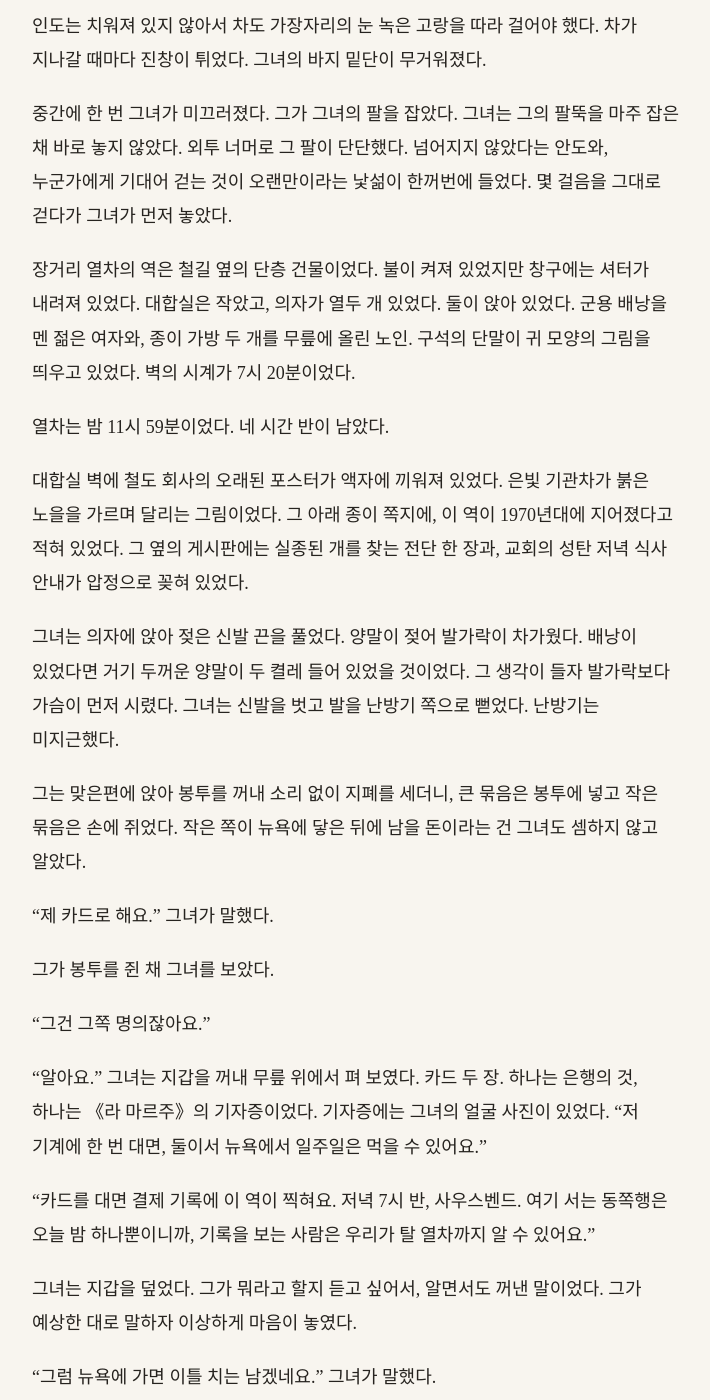
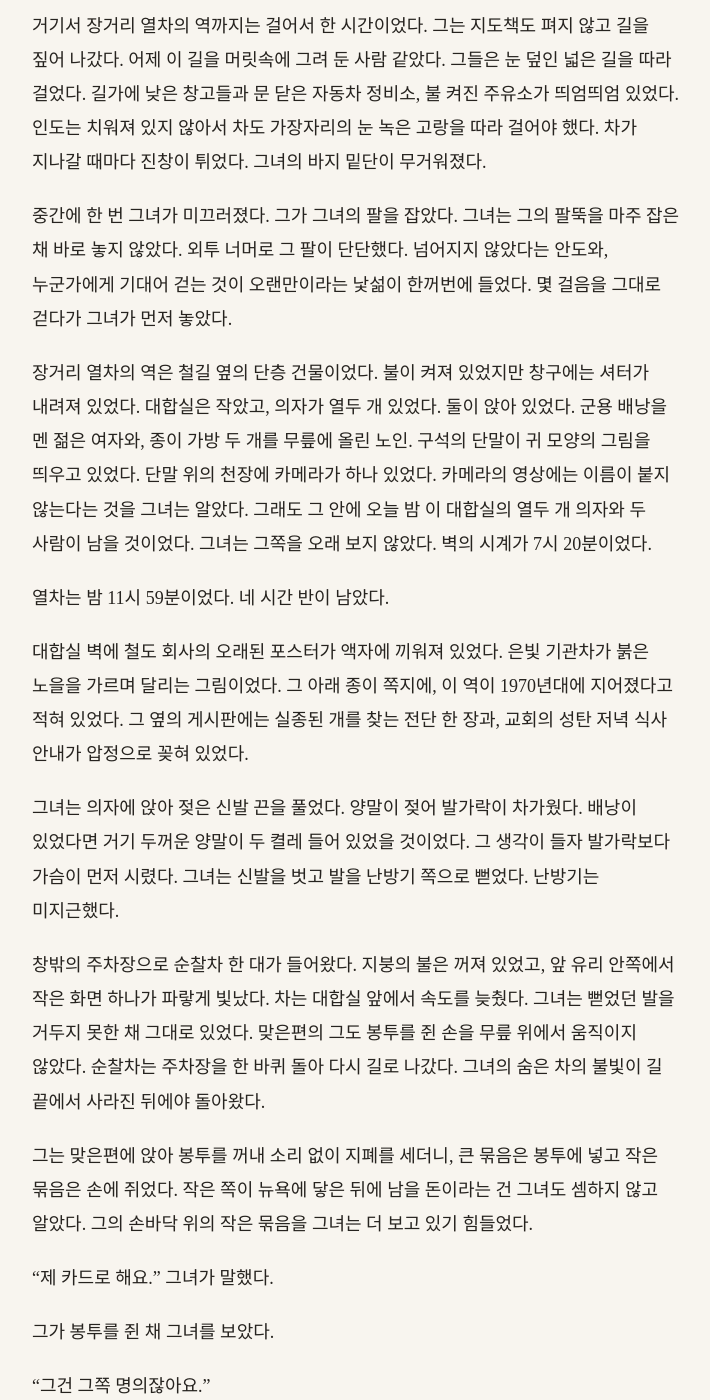
Before and after one commit to kangkkang/writer_s1_public, a Jekyll site: the page built from vol1/029.md, in a window 1280 px wide and 1400 px high, scrolled down 7808 px. Shown: the whole window, without its empty margins (284-994 px from the left). Built offline with Jekyll 4.4.1, drawn with Linux system fonts in a browser that asks for light colours; our own code applies the rules of GitHub Pages for plain Markdown files; some of the changed text lies outside the part shown.

Commit message:
Update from https://github.com/kangkkang/writer_s1/commit/fa0af46707b8d2e73da7f21b15c50132522f913e

```diff
--- a/vol1/029.md
+++ b/vol1/029.md
@@ -14,19 +14,17 @@
 
 "프로메테우스는 한곳에서 생각하지 않아요. 물음은 가까운 데서 생각돼요. 이 동네 물음은 이 근처 어딘가의 단지에서, 파리의 물음은 파리 근처의 단지에서요. 그런 단지가 세계 곳곳에 아주 많은데, 그게 다 같은 프로메테우스예요." 그는 주전자에서 손을 뗐다. "그런데 그걸 한꺼번에 끄는 스위치는 없어요. 하나가 꺼져도 나머지가 돌아가게 하는 것, 처음 만든 사람들이 노린 게 그거였어요."
 
-"하나씩 끄면요?"
+"하나씩 끄면요? 사람들을 먼저 옮기고, 병원은 손으로 돌리고요."
 
-"그 단지를 끄는 게 그 동네를 끄는 거예요. 병원의 약 넣는 기계, 수술 로봇, 송전망, 수도, 신호등. 그게 다 거기 물어요. 단지 하나를 끄면 그 동네 사람들이 오늘 죽을 수도 있어요."
-
-"그럼 사람들을 먼저 다른 데로 옮기고, 병원은 수동으로 돌리면요?"
-
-"한 동네라면 그렇게 할 수 있어요." 그는 끓는 물을 컵 두 개에 나눠 따랐다. 물뿐이었다. "그러면 그 동네가 하던 물음이 옆 동네 단지로 넘어가게 돼 있어요. 그렇게 만들었으니까요. 프로메테우스가 하는 생각의 양은 그대로고, 생각하는 곳만 옮겨 가요."
+"그 단지를 끄는 게 그 동네를 끄는 거예요. 병원의 약 넣는 기계, 수술 로봇, 송전망, 수도, 신호등. 그게 다 거기 물어요." 그는 끓는 물을 컵 두 개에 나눠 따랐다. 물뿐이었다. "한 동네라면 옮길 수 있어요. 그러면 그 동네가 하던 물음이 옆 동네 단지로 넘어가요. 그렇게 만들었으니까요. 생각의 양은 그대로고, 생각하는 곳만 옮겨 가요."
 
 그가 컵 하나를 내밀었다. 받아 든 컵이 뜨거워 손바닥이 화끈했다.
 
 그녀는 컵을 두 손으로 쥐고 그 말을 머릿속에서 자기 것으로 바꿔 보았다. 파리의 지하철 9호선 관제실이 떠올랐다. 실비 모로가 22년 동안 밤마다 앉아 있던 곳이었다. 열차는 스스로 달렸고, 실비는 그것이 틀릴 때를 기다렸다.
 
 "그러니까 9호선 관제실을 닫으면 8호선이 미어터지는 거네요. 지하철을 다 세우면 병원 가는 사람이 못 가고요." 그녀가 컵을 쥔 채 말했다. "그럼 세계가 하루만 참고 전부 한꺼번에 끄면요?"
+
+묻고 나서 그녀는 그것이 터무니없는 가정이라는 것을 알았다. 그래도 누군가는 그 말을 소리 내어 물어야 했다. 뻔한 물음에 뻔한 대답이 돌아오는지 듣는 것이 그녀의 일이었다.
 
 그가 그녀를 보았다. 놀란 기색이 없었다. 그 물음을 오래전에 스스로 던져 본 사람 같았다.
 
@@ -102,6 +100,8 @@
 
 ---
 
+어제 털모자는 그들이 뛰어내린 곳을 보았다. 쫓는 사람들은 지금쯤 그 노선을 따라 벨우드의 싼 방들을 뒤지고 있을 것이었다. 늘 깨끗했다던 그 방의 문도 오늘 안에 누군가 두드릴 것이었다.
+
 오후 2시 40분, 통근 열차는 어제와 같은 길로 도심에 들어왔다.
 
 어제와 다른 것은 눈이었다. 밤사이 내린 눈이 뒷마당마다 두껍게 쌓여, 눈사람의 머리를 굴리던 잔디밭은 이제 아무것도 구분되지 않았다. 고가 선로 아래의 길에서 제설 기계들이 눈을 길가로 밀어 올리고 있었다. 밀려 올라간 눈이 차 높이만큼 쌓였고, 그 꼭대기가 매연에 회색이 되어 있었다.
@@ -164,7 +164,7 @@
 
 중간에 한 번 그녀가 미끄러졌다. 그가 그녀의 팔을 잡았다. 그녀는 그의 팔뚝을 마주 잡은 채 바로 놓지 않았다. 외투 너머로 그 팔이 단단했다. 넘어지지 않았다는 안도와, 누군가에게 기대어 걷는 것이 오랜만이라는 낯섦이 한꺼번에 들었다. 몇 걸음을 그대로 걷다가 그녀가 먼저 놓았다.
 
-장거리 열차의 역은 철길 옆의 단층 건물이었다. 불이 켜져 있었지만 창구에는 셔터가 내려져 있었다. 대합실은 작았고, 의자가 열두 개 있었다. 둘이 앉아 있었다. 군용 배낭을 멘 젊은 여자와, 종이 가방 두 개를 무릎에 올린 노인. 구석의 단말이 귀 모양의 그림을 띄우고 있었다. 벽의 시계가 7시 20분이었다.
+장거리 열차의 역은 철길 옆의 단층 건물이었다. 불이 켜져 있었지만 창구에는 셔터가 내려져 있었다. 대합실은 작았고, 의자가 열두 개 있었다. 둘이 앉아 있었다. 군용 배낭을 멘 젊은 여자와, 종이 가방 두 개를 무릎에 올린 노인. 구석의 단말이 귀 모양의 그림을 띄우고 있었다. 단말 위의 천장에 카메라가 하나 있었다. 카메라의 영상에는 이름이 붙지 않는다는 것을 그녀는 알았다. 그래도 그 안에 오늘 밤 이 대합실의 열두 개 의자와 두 사람이 남을 것이었다. 그녀는 그쪽을 오래 보지 않았다. 벽의 시계가 7시 20분이었다.
 
 열차는 밤 11시 59분이었다. 네 시간 반이 남았다.
 
@@ -172,7 +172,9 @@
 
 그녀는 의자에 앉아 젖은 신발 끈을 풀었다. 양말이 젖어 발가락이 차가웠다. 배낭이 있었다면 거기 두꺼운 양말이 두 켤레 들어 있었을 것이었다. 그 생각이 들자 발가락보다 가슴이 먼저 시렸다. 그녀는 신발을 벗고 발을 난방기 쪽으로 뻗었다. 난방기는 미지근했다.
 
-그는 맞은편에 앉아 봉투를 꺼내 소리 없이 지폐를 세더니, 큰 묶음은 봉투에 넣고 작은 묶음은 손에 쥐었다. 작은 쪽이 뉴욕에 닿은 뒤에 남을 돈이라는 건 그녀도 셈하지 않고 알았다.
+창밖의 주차장으로 순찰차 한 대가 들어왔다. 지붕의 불은 꺼져 있었고, 앞 유리 안쪽에서 작은 화면 하나가 파랗게 빛났다. 차는 대합실 앞에서 속도를 늦췄다. 그녀는 뻗었던 발을 거두지 못한 채 그대로 있었다. 맞은편의 그도 봉투를 쥔 손을 무릎 위에서 움직이지 않았다. 순찰차는 주차장을 한 바퀴 돌아 다시 길로 나갔다. 그녀의 숨은 차의 불빛이 길 끝에서 사라진 뒤에야 돌아왔다.
+
+그는 맞은편에 앉아 봉투를 꺼내 소리 없이 지폐를 세더니, 큰 묶음은 봉투에 넣고 작은 묶음은 손에 쥐었다. 작은 쪽이 뉴욕에 닿은 뒤에 남을 돈이라는 건 그녀도 셈하지 않고 알았다. 그의 손바닥 위의 작은 묶음을 그녀는 더 보고 있기 힘들었다.
 
 "제 카드로 해요." 그녀가 말했다.
 
@@ -184,13 +186,13 @@
 
 "카드를 대면 결제 기록에 이 역이 찍혀요. 저녁 7시 반, 사우스벤드. 여기 서는 동쪽행은 오늘 밤 하나뿐이니까, 기록을 보는 사람은 우리가 탈 열차까지 알 수 있어요."
 
-그녀는 지갑을 덮었다. 그가 뭐라고 할지 듣고 싶어서, 알면서도 꺼낸 말이었다. 그가 예상한 대로 말하자 이상하게 마음이 놓였다.
+그녀는 지갑을 덮어 주머니 깊숙이 밀어 넣었다. 알면서도 꺼낸 말이었다. 젖은 양말 속에서 발가락은 감각을 잃어 가고 있었고, 몸이 먼저 그 말을 꺼냈다. 그가 그것을 받아 숫자로 돌려주자 쓰라리면서도 마음이 놓였다.
 
 "그럼 뉴욕에 가면 이틀 치는 남겠네요." 그녀가 말했다.
 
 그는 잠깐 입속으로 셈을 하는 듯하더니 말했다. "표값을 빼면 하루 치일 거예요. 보증금을 넣어도요."
 
-그녀는 고개를 끄덕였다. 그리고 지갑을 재킷 안주머니에 넣고 지퍼를 끝까지 올렸다.
+그녀는 고개를 끄덕였다. 그리고 재킷 안주머니의 지퍼를 끝까지 올렸다.
 
 그다음 네 시간을 그들은 그 대합실에서 보냈다. 그는 노트북을 꺼내지 않았다. 그녀도 수첩을 펴지 않았다. 대합실의 시계가 30분마다 작게 딸깍였다. 군용 배낭의 여자는 의자 두 개에 걸쳐 누워 잠들었다. 그녀는 소년의 봉투를 열어 트럭커 피에로기 하나를 반으로 갈랐다. 식었는데도 기름이 하얗게 굳지 않았다. 반을 이단에게 주었다. 종이 가방의 노인은 가방 하나에서 귤을 꺼내 천천히 까서 먹었다. 귤 껍질 냄새가 대합실에 퍼졌다. 그녀가 냄새 쪽으로 고개를 돌리자 노인이 귤 하나를 말없이 내밀었다. 그녀는 받아서 몇 쪽을 떼어 이단에게 건넸다. 귤은 차가웠고, 속껍질이 얇았다. 노인은 고맙다는 말을 듣기도 전에 다시 창밖을 보았다.
 
@@ -236,10 +238,12 @@
 
 "제가 확인해야 하는 날이에요." 그녀가 말했다.
 
+1월 11일까지는 스물이레였다.
+
 그는 더 묻지 않았다. 모르는 것을 모른다고 말하는 사람은, 남이 말하지 않는 것도 묻지 않았다.
 
 그녀가 메모지를 그에게 돌려주었다. 그는 그것을 받아 들고 객차의 낮은 불빛에 비춰 보았다. 그의 다섯 줄 아래에 그녀의 한 줄이 더해져, 여섯 줄이 되어 있었다.
 
-그는 손가락으로 *돈* 아래의 한 줄을 짚었다. *선생님 — 직접.*
+그는 손가락으로 *돈* 아래의 한 줄을 짚었다. *선생님 — 직접.* 그 줄 바로 위에 *보관함 — 비어 있었다*가 있었다. 비어 있던 그 칸과 이 사람이 같은 사람인지 그녀는 몰랐다. 그의 손가락이 그 줄에 오래 머물렀다. 그의 다른 손바닥에는 동전 몇 개뿐이었다.
 
 "이 사람한테 가 봐요." 그가 말했다.
```
